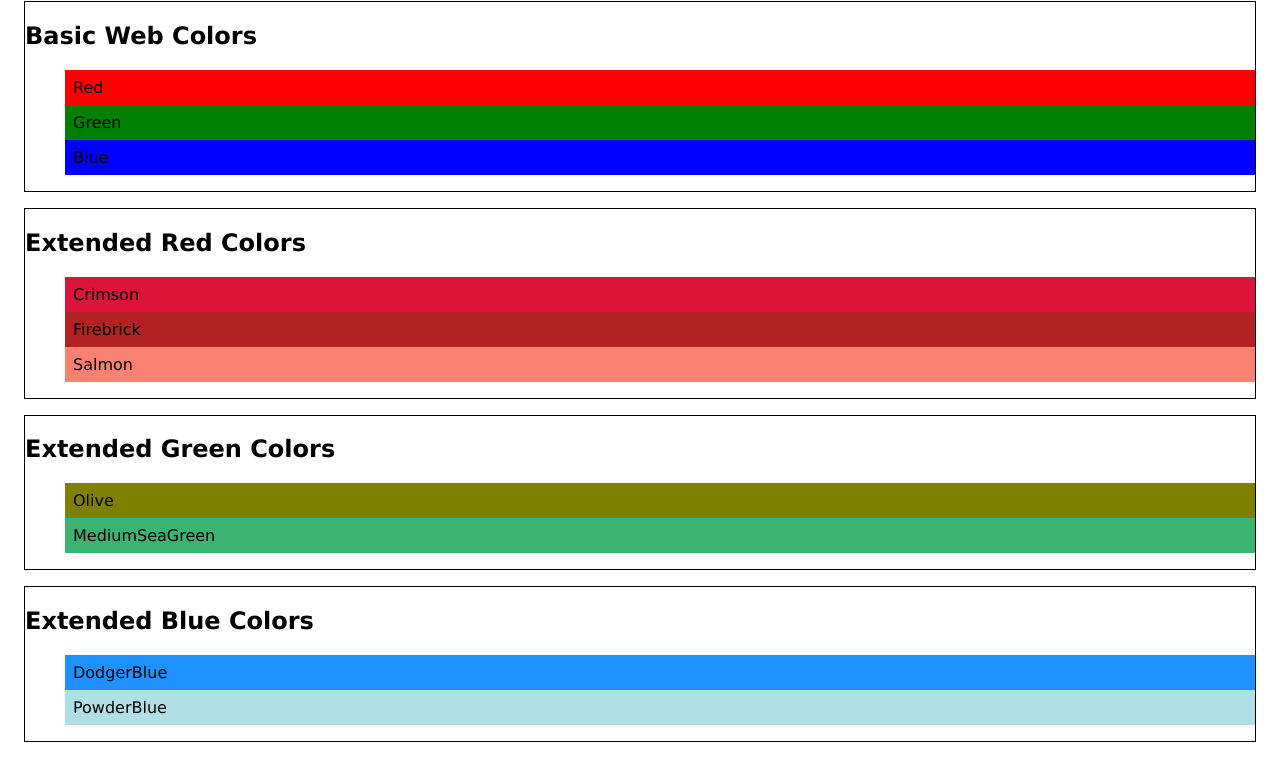
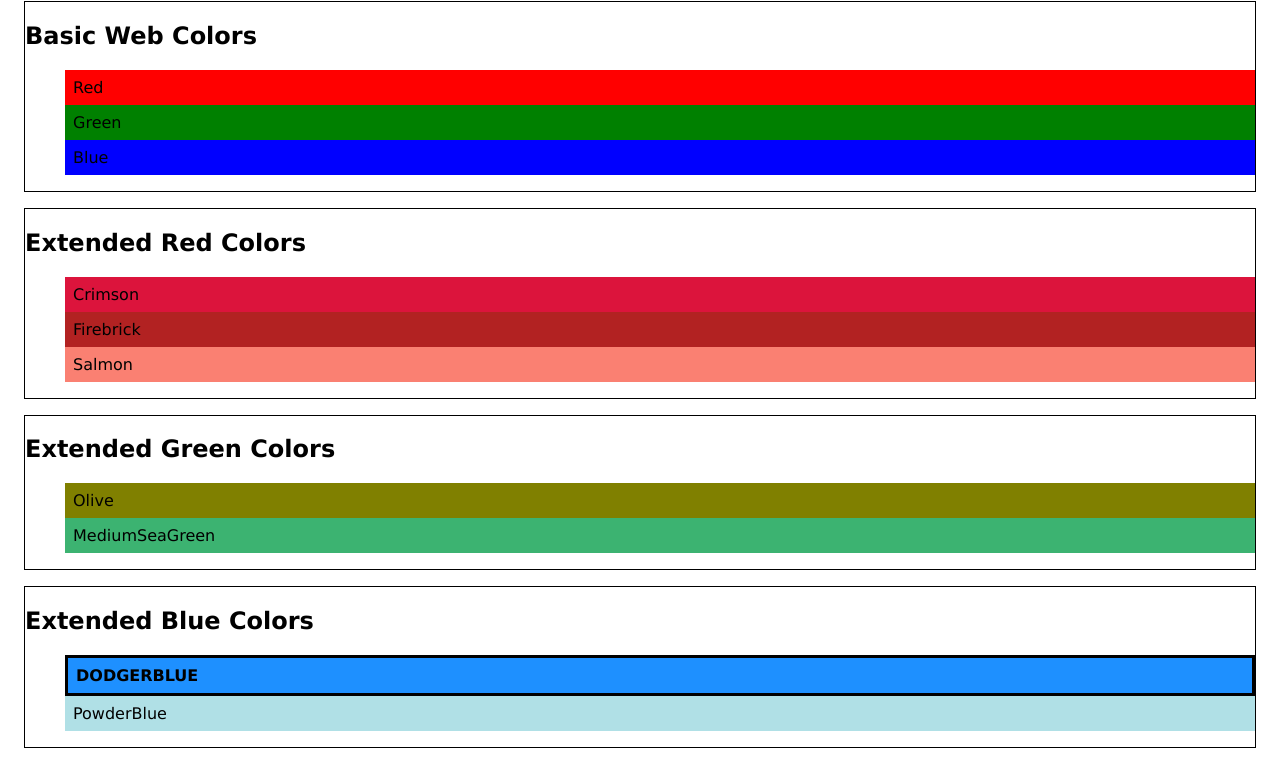
Before and after one commit to just1n-huang/acme-web-colors, a plain HTML site: page index.html in a window 1280 px wide. Shown: the part 80-844 px from the top of the page. Drawn offline with Linux system fonts and the light colour scheme.

Commit message:
added special class

```diff
--- a/index.html
+++ b/index.html
@@ -41,7 +41,7 @@
 <section>
     <h2>Extended Blue Colors</h2>
         <ul>
-            <li class="dodgerBlue">DodgerBlue</li>
+            <li class="dodgerBlue special">DodgerBlue</li>
             <li class="powderBlue">PowderBlue</li>
         </ul>
     </section>
--- a/styles.css
+++ b/styles.css
@@ -56,3 +56,9 @@ ul {
 li {
     padding: 0.5rem;
 }
+
+.special {
+    border: solid 3px black;
+    text-transform: uppercase;
+    font-weight: bold;
+}
```
